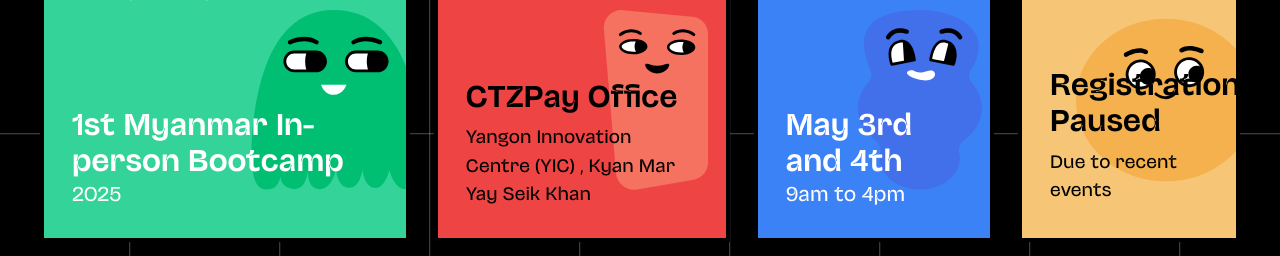
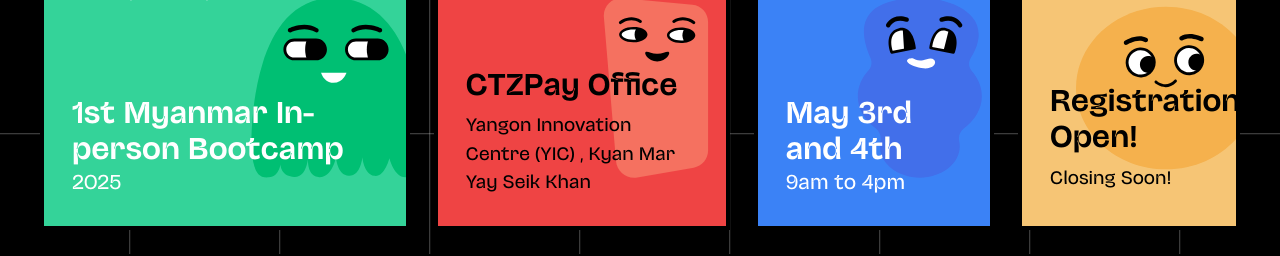
Before and after one commit to DaneroArama/bootcamp_website, a React (Create React App) app: page / in a window 1280 px wide. Shown: the part 446-702 px from the top of the page. Built offline with nearby package versions, Linux system fonts and the light colour scheme.

Commit message:
Small Changes

```diff
--- a/src/components/Home.jsx
+++ b/src/components/Home.jsx
@@ -328,8 +328,8 @@ export const Home = () => {
                         />
                         <h3 className="text-xl mb-16 font-gothic relative z-10">Register</h3>
                         <div className="relative z-10">
-                            <p className="text-3xl font-semibold mb-2 font-malinton">Registration Paused</p>
-                            <p className="font-malinton text-lg mb-1">Due to recent events</p>
+                            <p className="text-3xl font-semibold mb-2 font-malinton">Registration Open!</p>
+                            <p className="font-malinton text-lg mb-1">Closing Soon!</p>
                         </div>
                     </motion.div>
                 </motion.div>
```
